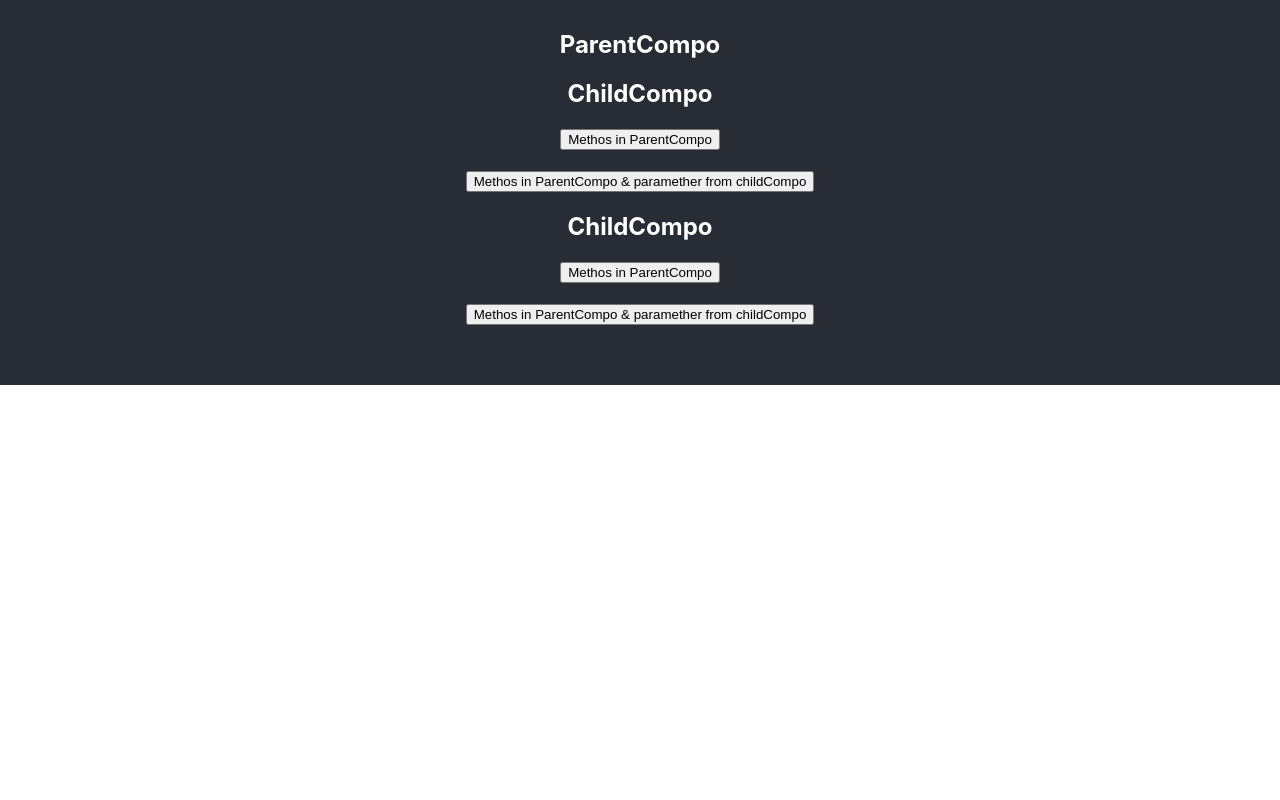
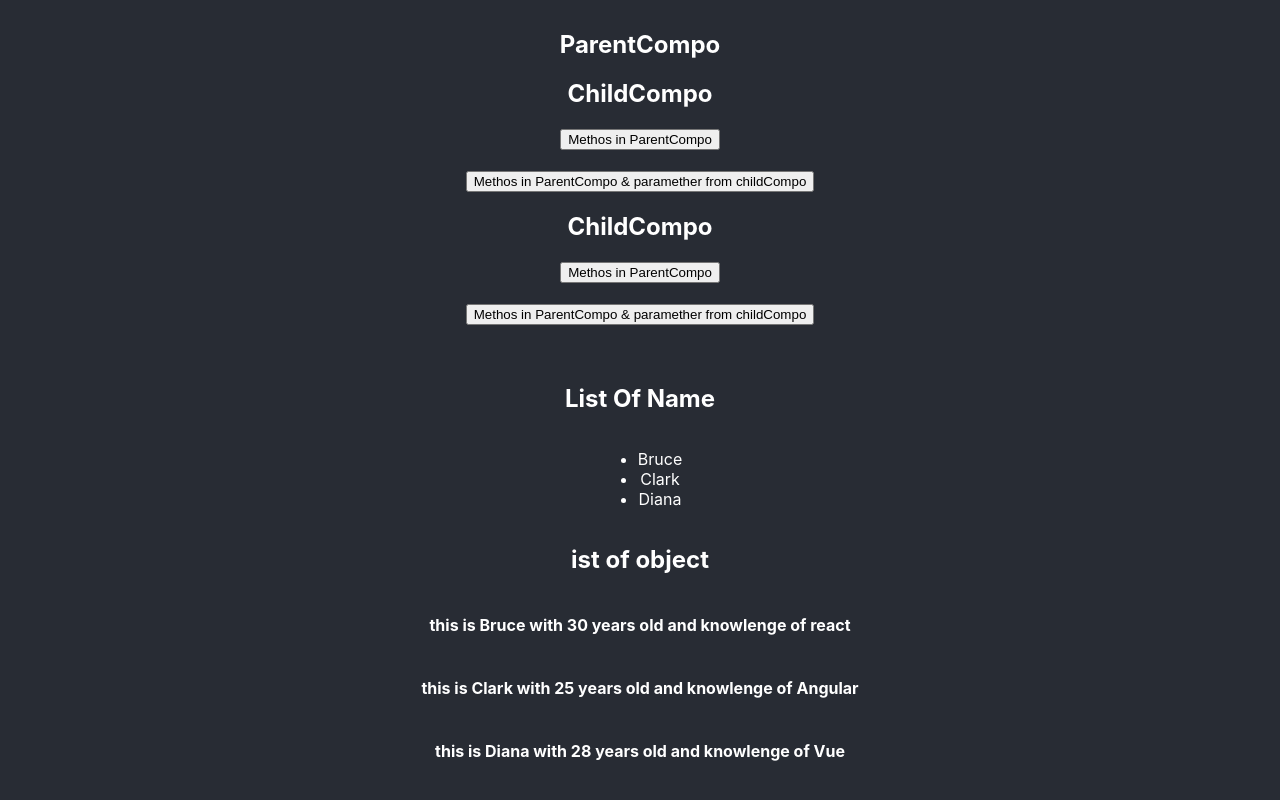
Before and after one commit to devgirlpro/reactFundamental, a React (Create React App) app: page / in a window 1280 px wide. Shown: the part 2482-3282 px from the top of the page. Before the commit the page ends 2867 px from the top, so only its background shows below. Built offline with nearby package versions, Linux system fonts and the light colour scheme; no server answers.

Commit message:
list rendering

```diff
--- a/src/App.js
+++ b/src/App.js
@@ -14,6 +14,7 @@ import PostForm from './components/PostForm';
 import PostFormDisplay from './components/PostFormDisplay';
 import FunctionClick from './components/FunctionClick';
 import ParentCompo from './components/ParentCompo';
+import List from './components/List';
 
 
 
@@ -63,6 +64,16 @@ function App() {
       <ParentCompo />
       <br />
       <br />
+     <List />
+      <br />
+      <br />
+      <br />
+      <br />
+      <br />
+      <br />
+      <br />
+      <br />
+      <br />
       <br />
     </div>
   );
--- /dev/null
+++ b/src/components/List.jsx
@@ -0,0 +1,32 @@
+import React from 'react';
+
+const List = () => {
+  const nameList = ['Bruce', 'Clark', 'Diana'];
+  const persons = [
+    { id: 1, name: 'Bruce', age: 30, skil: 'react' },
+    { id: 2, name: 'Clark', age: 25, skil: 'Angular' },
+    { id: 3, name: 'Diana', age: 28, skil: 'Vue' },
+  ];
+  return (
+    <>
+      <h2>List Of Name</h2>
+      <ul>
+        {nameList.map((name, index) => {
+          return <li key={index}>{name}</li>;
+        })}
+      </ul>
+
+      <h2>ist of object</h2>
+
+      {persons.map((person) => {
+        return (
+          <h4 key={person.id}>
+            {`this is ${person.name} with ${person.age} years old and knowlenge of ${person.skil}`}
+          </h4>
+        );
+      })}
+    </>
+  );
+};
+
+export default List;
```
